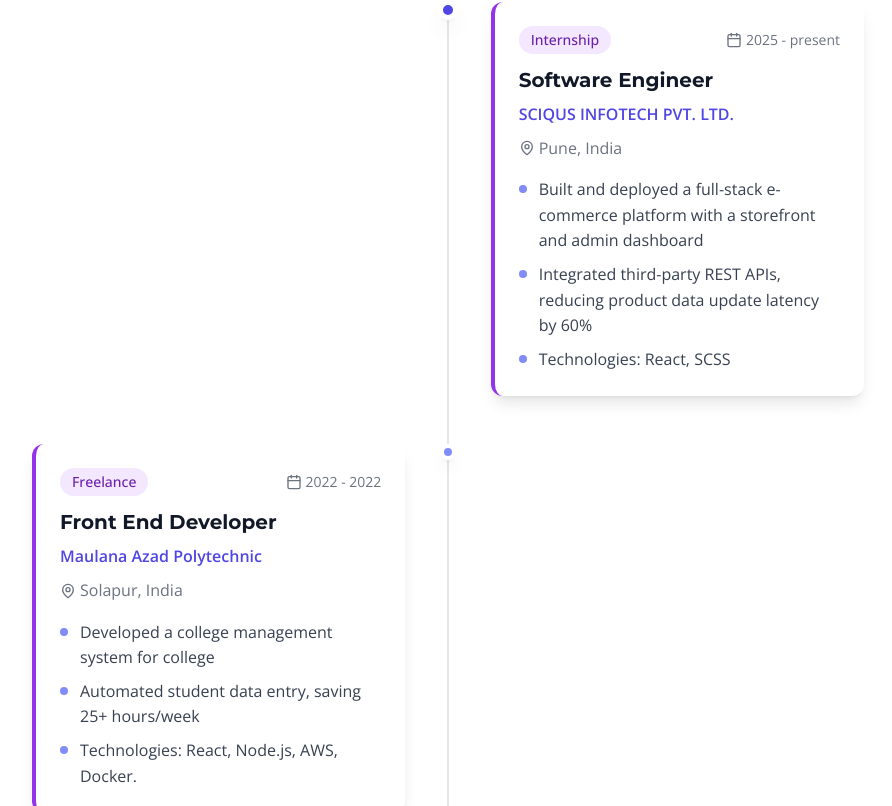
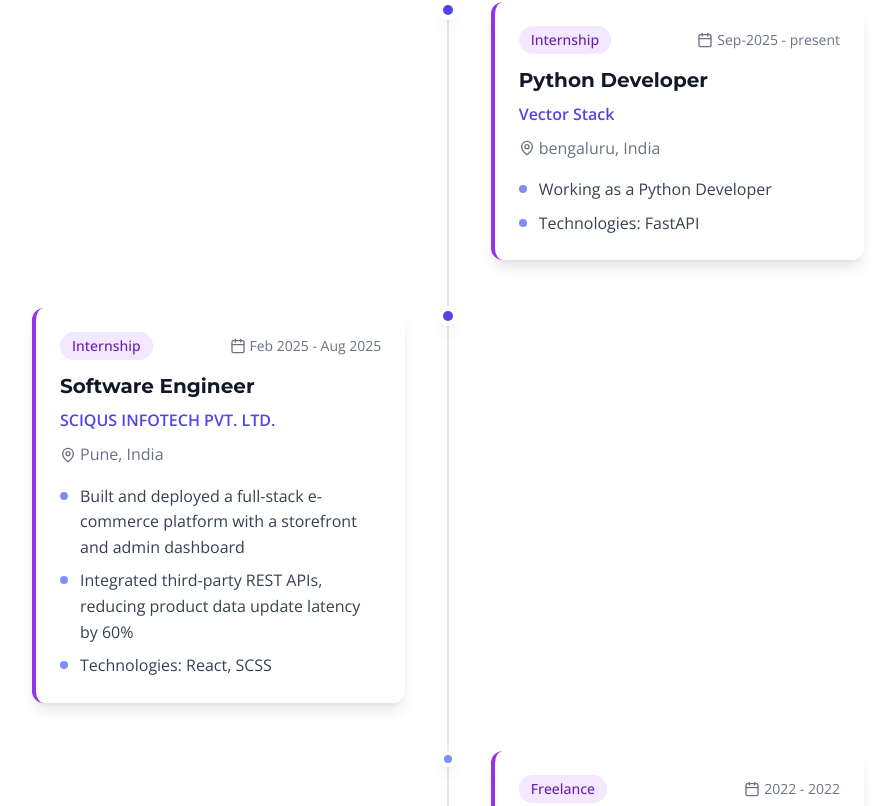
Before and after one commit to Zaidshaikh2811/ZaidShaikh, a React (Vite) app: page / in a window 1280 px wide. Shown: the part 1054-1860 px from the top of the page, without its empty margins (192-1084 px from the left). Built offline with nearby package versions, Linux system fonts and the light colour scheme.

Commit message:
feat: Add new internship experience and update existing entries in Experience section

```diff
--- a/src/components/Experience.tsx
+++ b/src/components/Experience.tsx
@@ -15,16 +15,26 @@
 const experienceData: ExperienceItem[] = [
   {
     id: 1,
+    title: "Python Developer",
+    type: 'Internship',
+    company: "Vector Stack ",
+    period: "Sep-2025 - present",
+    location: 'bengaluru, India',
+    description: ["Working as a Python Developer", "Technologies: FastAPI"],
+    highlight: true
+  },
+  {
+    id: 2,
     title: "Software Engineer ",
     type: 'Internship',
     company: "SCIQUS INFOTECH PVT. LTD.",
-    period: "2025 - present",
+    period: "Feb 2025 - Aug 2025",
     location: 'Pune, India',
     description: ["Built and deployed a full-stack e-commerce platform with a storefront and admin dashboard", "Integrated third-party REST APIs, reducing product data update latency by 60%", "Technologies: React, SCSS"],
     highlight: true
   },
   {
-    id: 2,
+    id: 3,
     type: 'Freelance',
     title: "Front End Developer",
     company: "Maulana Azad Polytechnic",
```
